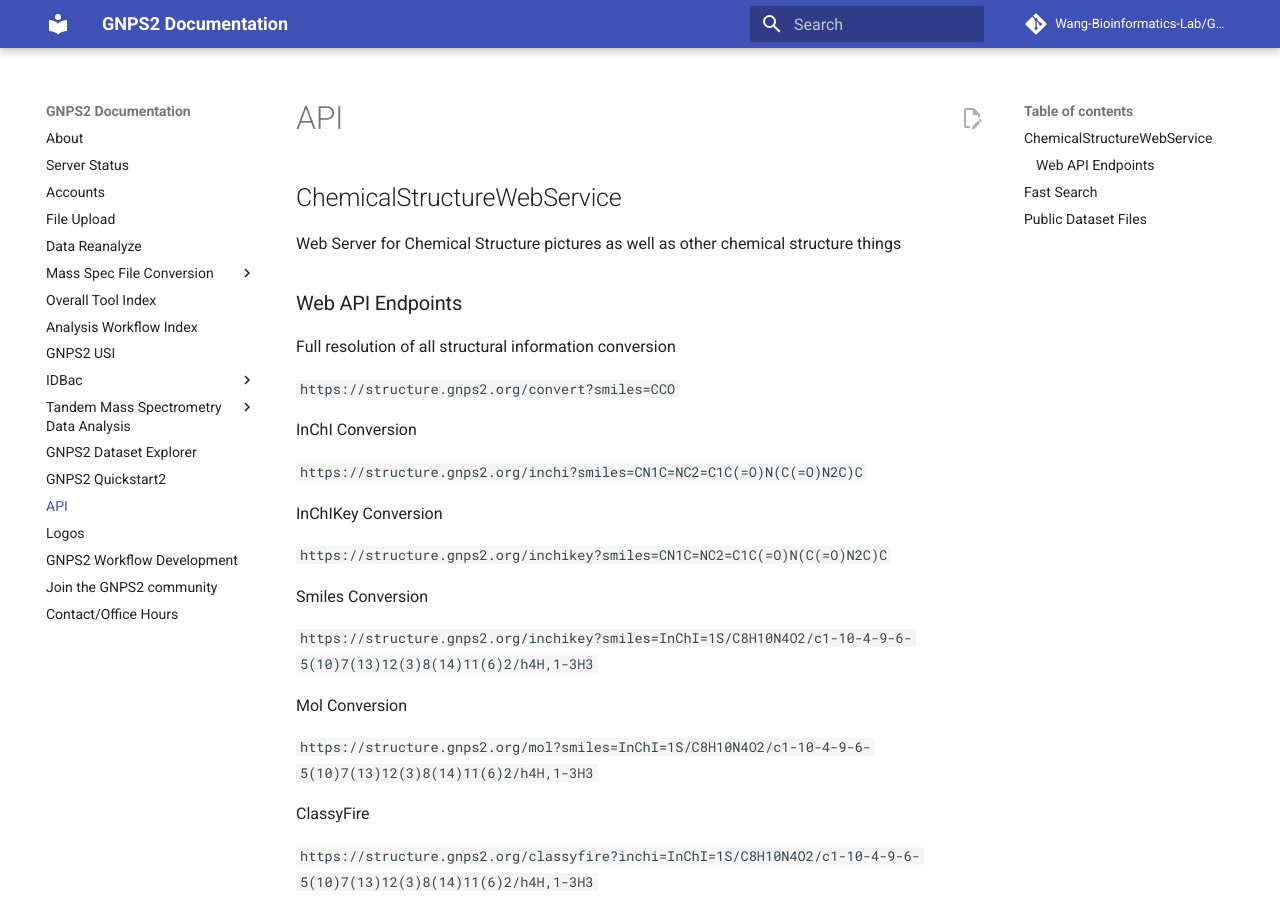
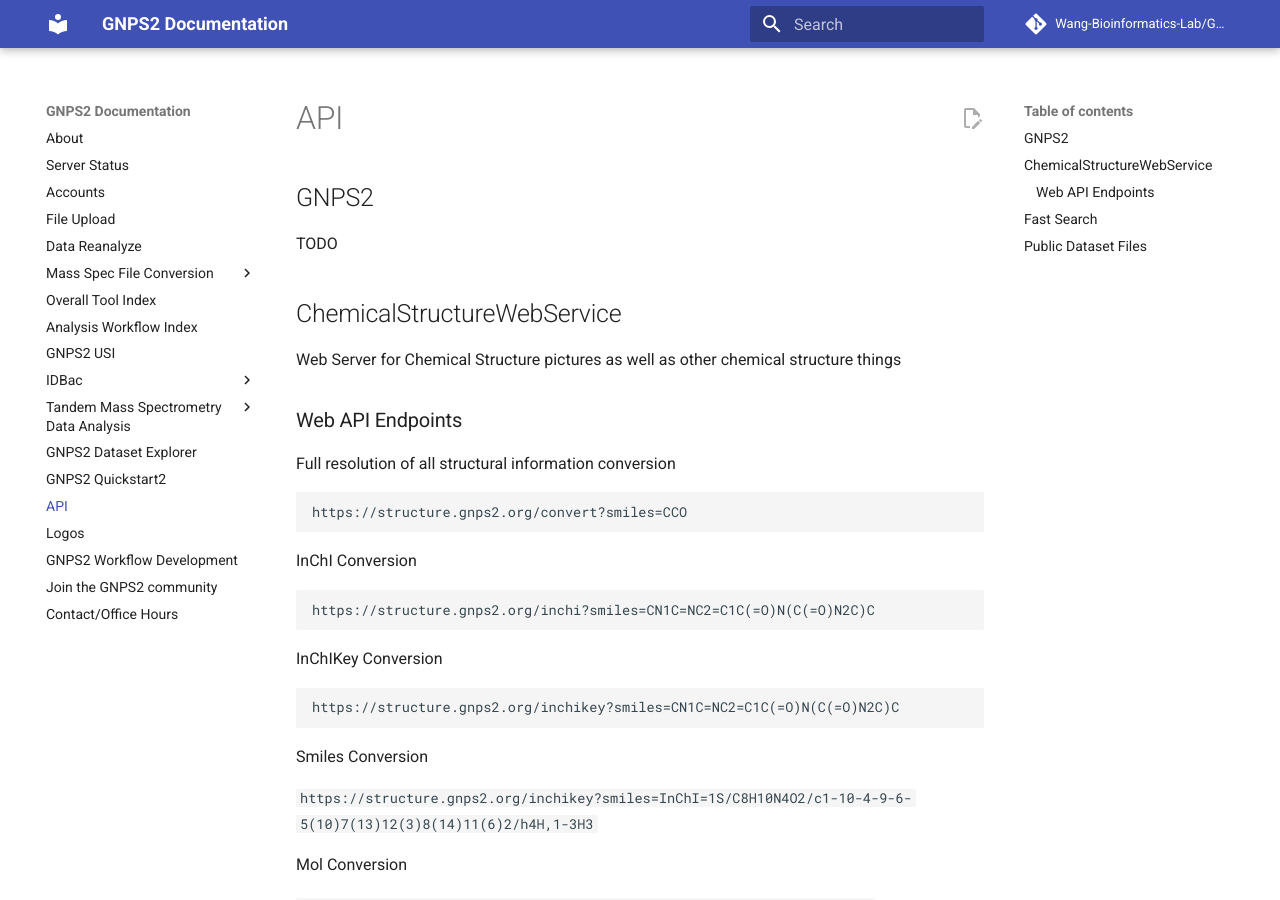
Before and after one commit to Wang-Bioinformatics-Lab/GNPS2_Documentation, an MkDocs documentation site: the page built from docs/api.md, in a window 1280 px wide and 900 px high. Built offline with MkDocs 1.6.1 and Material for MkDocs 9.7.7, drawn with Linux system fonts in a browser that asks for light colours; comment, search, counter and statistics services are not loaded.

Commit message:
Update api.md

````diff
--- a/docs/api.md
+++ b/docs/api.md
@@ -1,3 +1,7 @@
+## GNPS2
+
+TODO
+
 ## ChemicalStructureWebService
 Web Server for Chemical Structure pictures as well as other chemical structure things
 
@@ -5,15 +9,21 @@
 
 Full resolution of all structural information conversion
 
-```https://structure.gnps2.org/convert?smiles=CCO```
+```
+https://structure.gnps2.org/convert?smiles=CCO
+```
 
 InChI Conversion
 
-```https://structure.gnps2.org/inchi?smiles=CN1C=NC2=C1C(=O)N(C(=O)N2C)C```
+```
+https://structure.gnps2.org/inchi?smiles=CN1C=NC2=C1C(=O)N(C(=O)N2C)C
+```
 
 InChIKey Conversion
 
-```https://structure.gnps2.org/inchikey?smiles=CN1C=NC2=C1C(=O)N(C(=O)N2C)C```
+```
+https://structure.gnps2.org/inchikey?smiles=CN1C=NC2=C1C(=O)N(C(=O)N2C)C
+```
 
 Smiles Conversion
 
````
